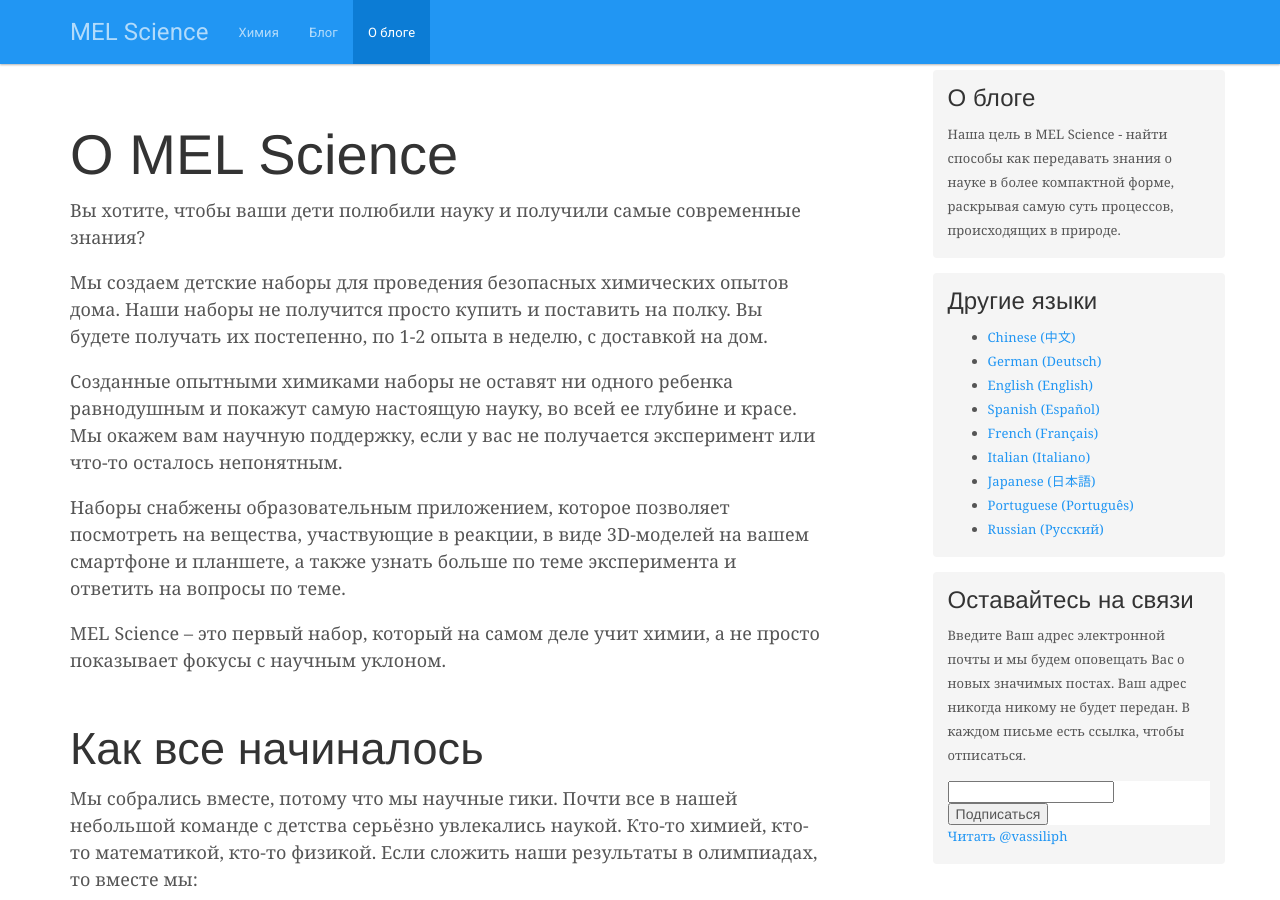
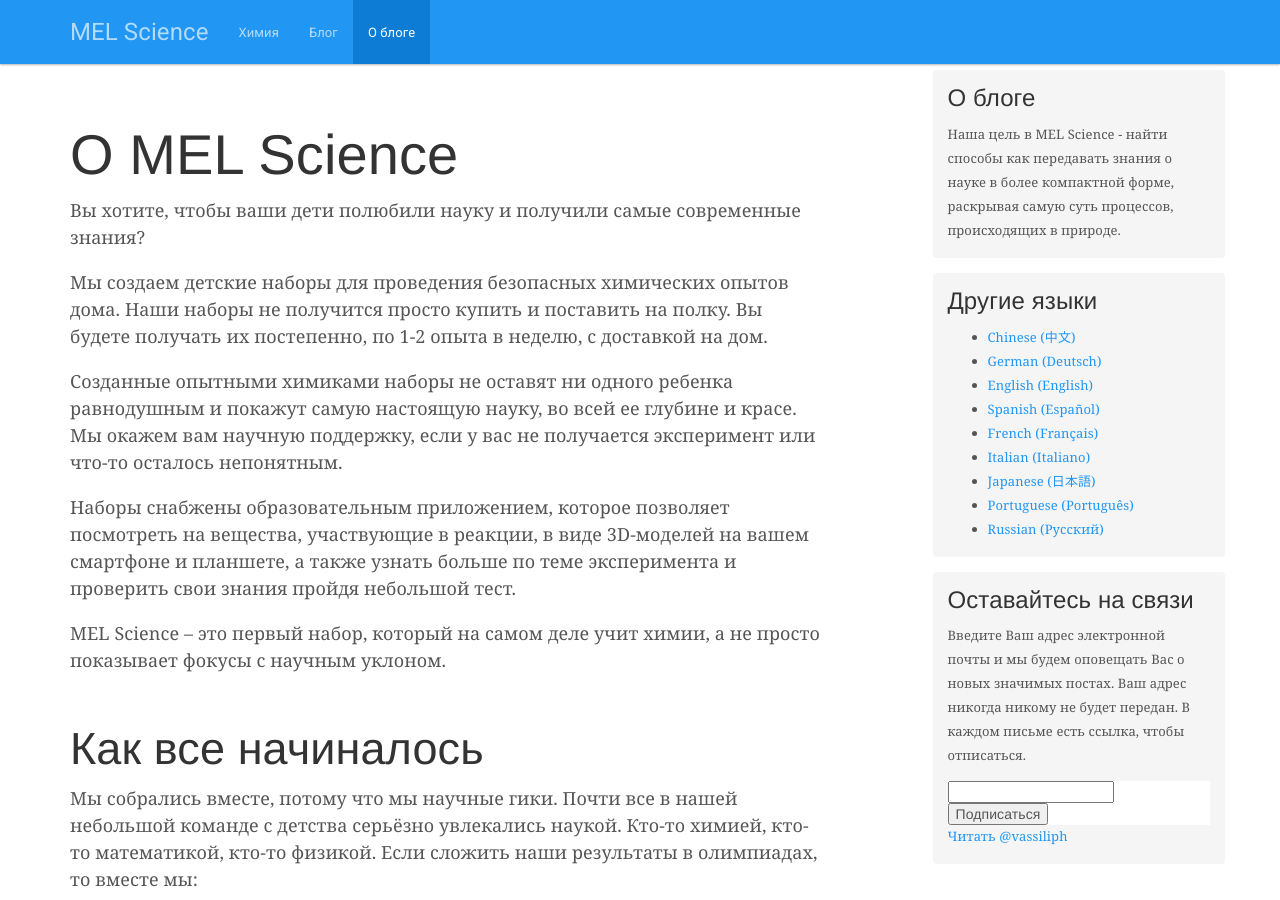
Before and after one commit to MELScience/blog.melscience.com, a Jekyll site: the page built from ru/about.md, in a window 1280 px wide and 900 px high. Built offline with Jekyll 4.4.1, drawn with Linux system fonts in a browser that asks for light colours; nearby versions of some CDN libraries; comment, search, counter and statistics services are not loaded.

Commit message:
Russian about text updated

```diff
--- a/ru/about.md
+++ b/ru/about.md
@@ -12,7 +12,7 @@
 
 Созданные опытными химиками наборы не оставят ни одного ребенка равнодушным и покажут самую настоящую науку, во всей ее глубине и красе. Мы окажем вам научную поддержку, если у вас не получается эксперимент или что-то осталось непонятным.
 
-Наборы снабжены образовательным приложением, которое позволяет посмотреть на вещества, участвующие в реакции, в виде 3D-моделей на вашем смартфоне и планшете, а также узнать больше по теме эксперимента и ответить на вопросы по теме.
+Наборы снабжены образовательным приложением, которое позволяет посмотреть на вещества, участвующие в реакции, в виде 3D-моделей на вашем смартфоне и планшете, а также узнать больше по теме эксперимента и проверить свои знания пройдя небольшой тест.
 
 MEL Science – это первый набор, который на самом деле учит химии, а не просто показывает фокусы с научным уклоном.
 
```
